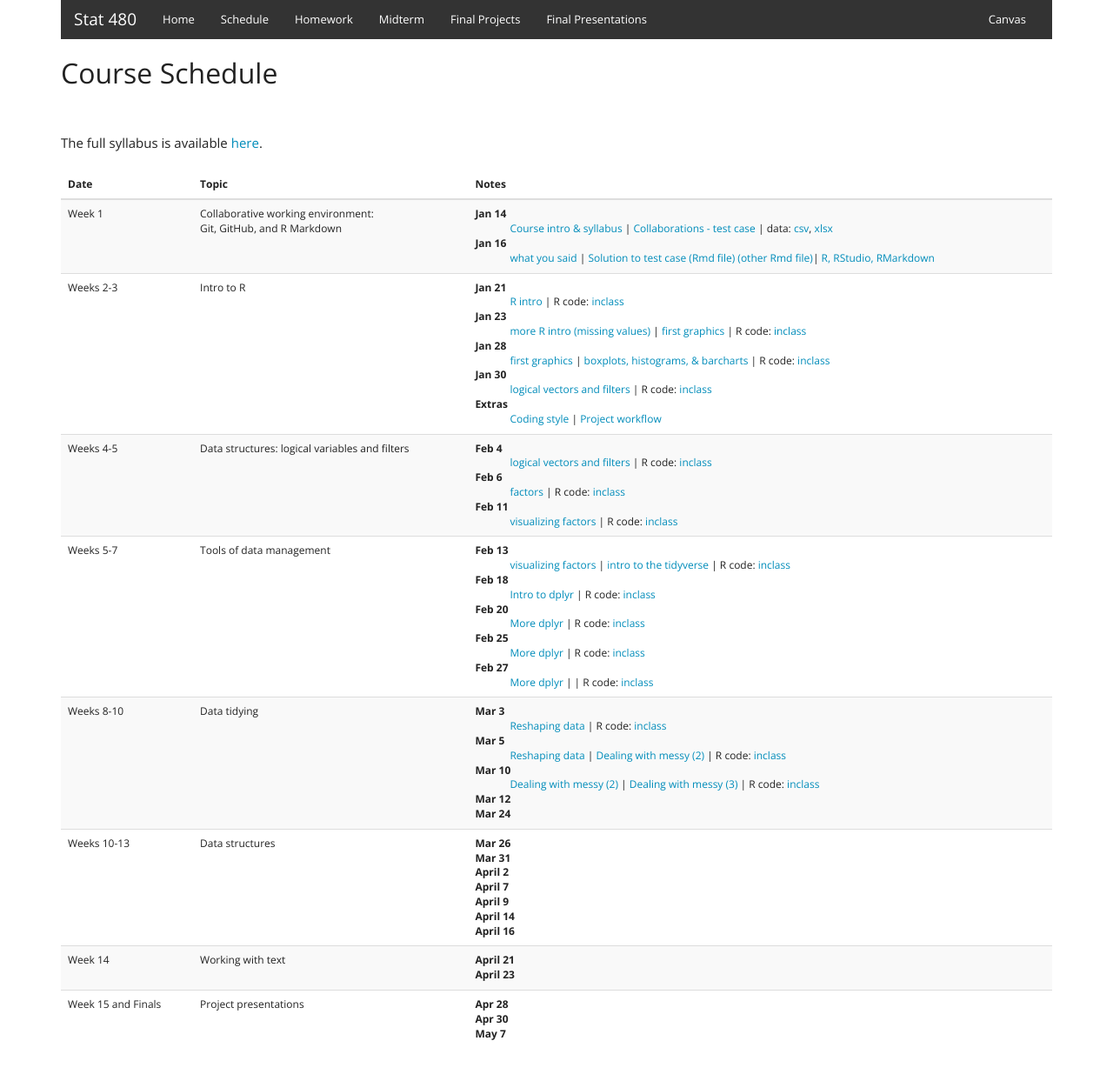
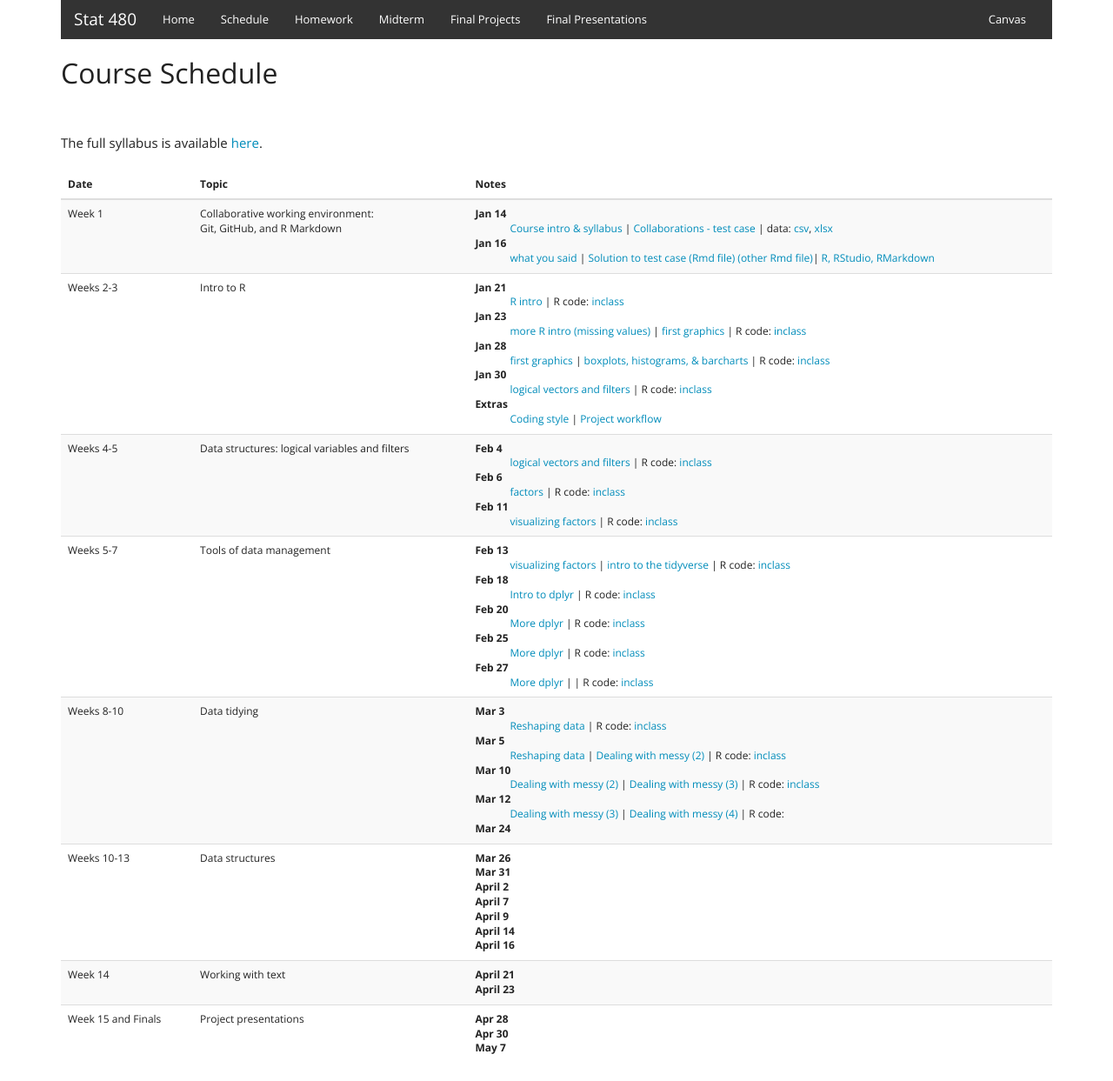
Before and after one commit to Stat480-at-ISU/Stat480-at-ISU.github.io, a Jekyll site: the page built from schedule.html, in a window 1280 px wide. Shown: the whole page at 87% size. Built offline with Jekyll 4.4.1, drawn with Linux system fonts in a browser that asks for light colours.

Commit message:
update sched

```diff
--- a/schedule.html
+++ b/schedule.html
@@ -109,7 +109,7 @@ The full syllabus is available <a href="syllabus.pdf" target=_blank>here</a>.
           <dt>Mar 10</dt>
           <dd><a href="../materials-2020/03_tidyverse/06_messy-2.html" target=_blank>Dealing with messy (2)</a> | <a href="../materials-2020/03_tidyverse/07_messy-3.html" target=_blank>Dealing with messy (3)</a> | R code: <a href="code/mar10 -inclass.R">inclass</a></dd>
           <dt>Mar 12</dt>
-          <dd></dd>
+          <dd><a href="../materials-2020/03_tidyverse/07_messy-3.html" target=_blank>Dealing with messy (3)</a> | <a href="../materials-2020/03_tidyverse/08_messy-4.html" target=_blank>Dealing with messy (4)</a> | R code: </dd>
           <dt>Mar 24</dt>
           <dd></dd>
 
```
Also changed, not shown: 1 other file.
